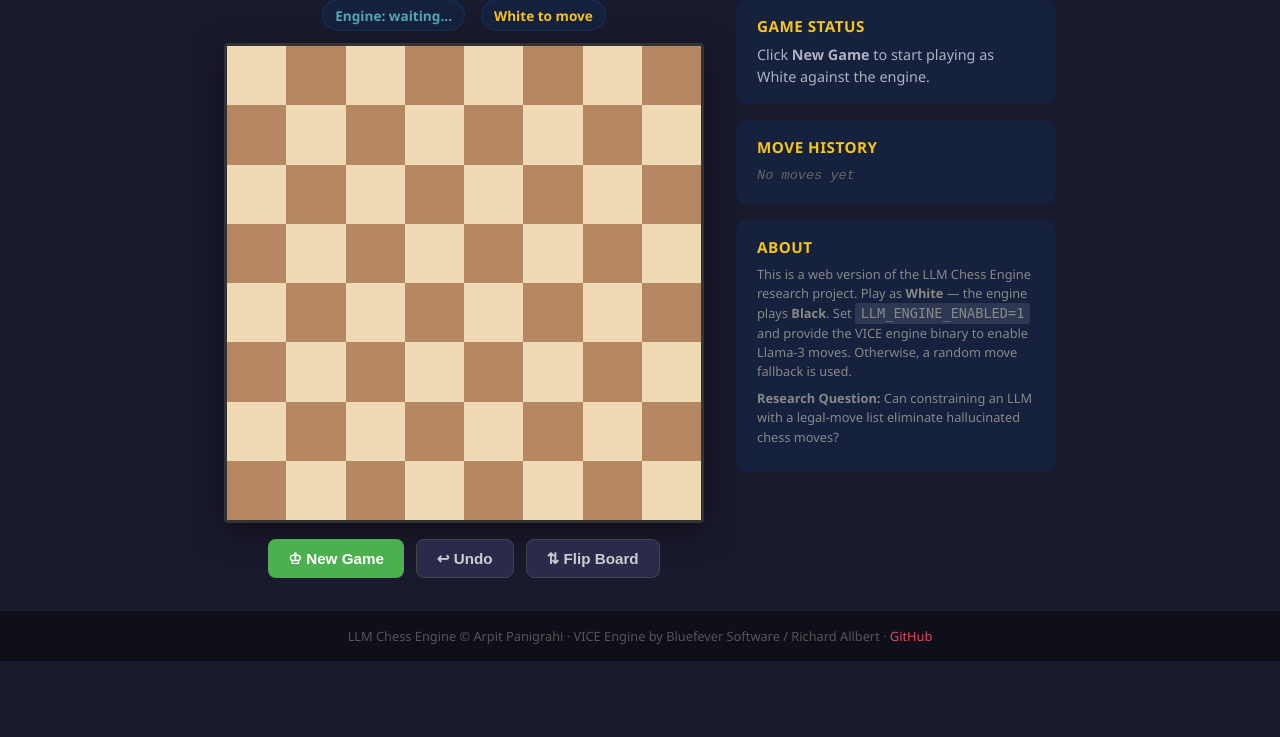
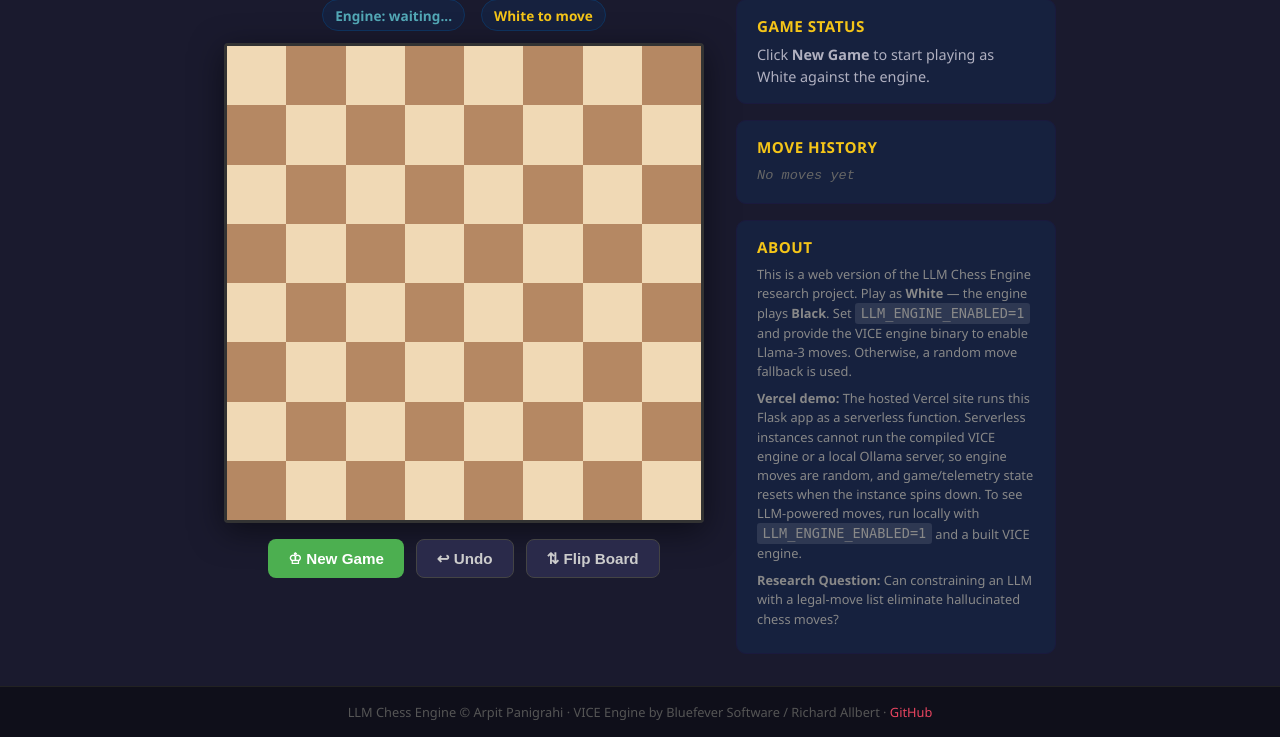
Before and after one commit to Arpit-Panigrahi/llm-chess-engine, a Flask app: page / in a window 1280 px wide. Shown: the part 180-917 px from the top of the page. Before the commit the page ends 841 px from the top, so only its background shows below. Run offline with Flask 3, Linux system fonts and the light colour scheme.

Commit message:
Clarify Vercel demo behavior in UI/docs
Co-authored-by: Arpit-Panigrahi <227860480+Arpit-Panigrahi@users.noreply.github.com>

```diff
--- a/web/templates/index.html
+++ b/web/templates/index.html
@@ -68,6 +68,13 @@
                         Llama-3 moves. Otherwise, a random move fallback is used.
                     </p>
                     <p class="about-text">
+                        <strong>Vercel demo:</strong> The hosted Vercel site runs this Flask app as a serverless
+                        function. Serverless instances cannot run the compiled VICE engine or a local Ollama
+                        server, so engine moves are random, and game/telemetry state resets when the instance
+                        spins down. To see LLM-powered moves, run locally with
+                        <code>LLM_ENGINE_ENABLED=1</code> and a built VICE engine.
+                    </p>
+                    <p class="about-text">
                         <strong>Research Question:</strong> Can constraining an LLM with a legal-move list
                         eliminate hallucinated chess moves?
                     </p>
--- a/web/templates/research.html
+++ b/web/templates/research.html
@@ -22,6 +22,11 @@
             <h2>Key Findings</h2>
             <p class="research-question">
                 <strong>Research Question:</strong> Can constraining an LLM with a legal-move list eliminate hallucinated chess moves?
+            </p>
+            <p class="table-note">
+                <strong>Vercel demo note:</strong> The hosted site reads these stats from bundled CSV files.
+                Serverless deployments cannot run the VICE + Ollama engine or write new telemetry logs, so
+                live games on Vercel will not update these numbers.
             </p>
 
             <div class="stats-grid">
```
Also changed, not shown: README.md.
